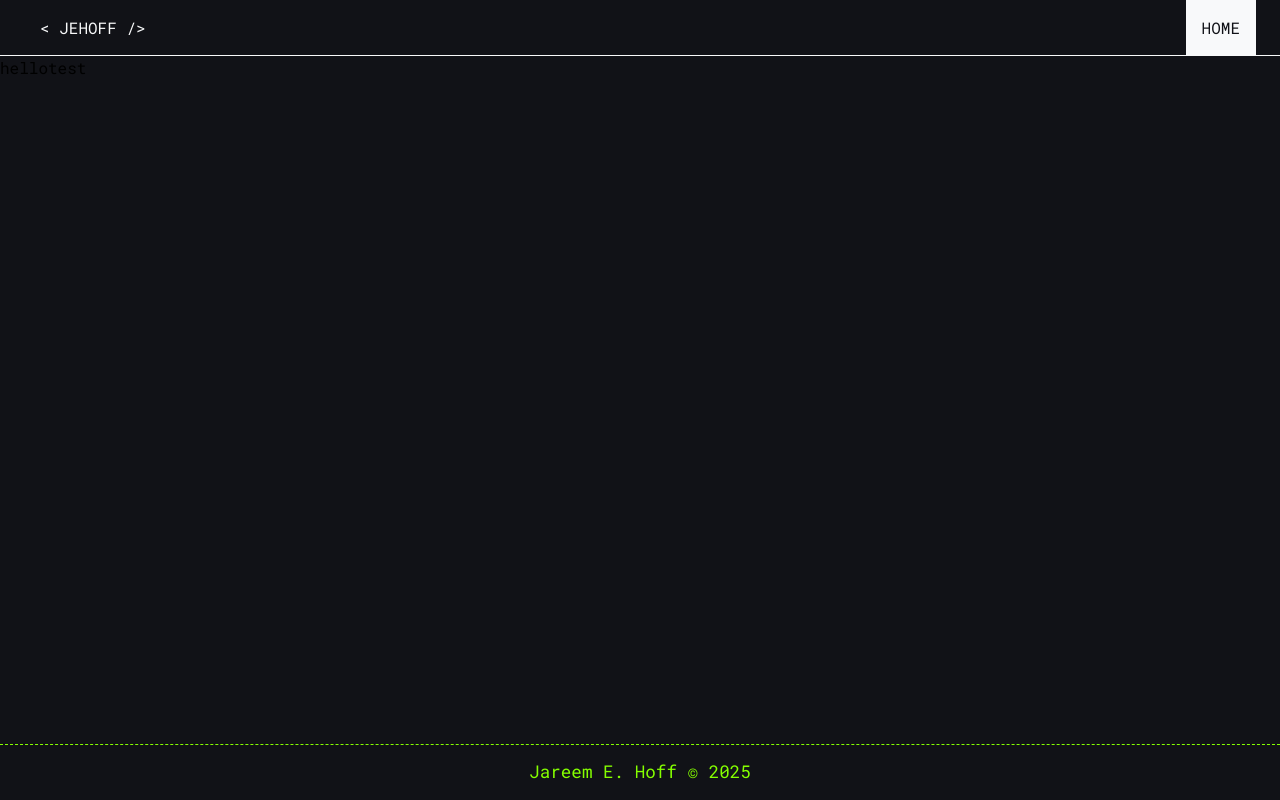
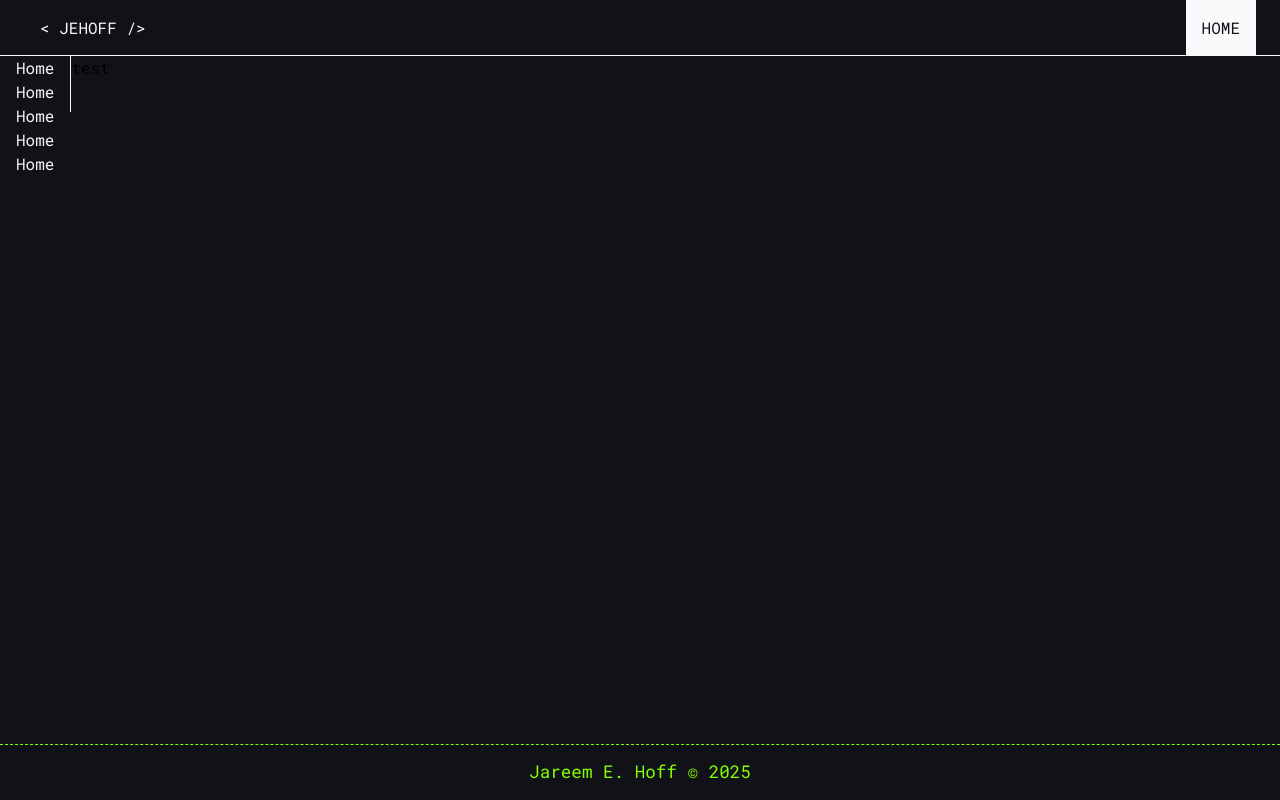
Before and after one commit to 12jihan/jehoff-portfo-admin, a React (Vite) app: page / in a window 1280 px wide. Built offline with nearby package versions, Linux system fonts and the light colour scheme.

Commit message:
I'll date

```diff
--- /dev/null
+++ b/src/components/SideNav/SideNav.tsx
@@ -0,0 +1,20 @@
+import type { ReactElement } from "react";
+
+function SideNav(): ReactElement {
+  return (
+    <>
+      <div className="side-nav">
+        <div className=" side-nav__group">
+          <div className="side-nav__item">Home</div>
+          <div className="side-nav__item">Home</div>
+          <div className="side-nav__item">Home</div>
+          <div className="side-nav__item">Home</div>
+          <div className="side-nav__item">Home</div>
+        </div>
+        <div className=" side-nav__group"></div>
+      </div>
+    </>
+  );
+}
+
+export default SideNav;
--- a/src/routes.tsx
+++ b/src/routes.tsx
@@ -2,6 +2,7 @@ import { createBrowserRouter, Outlet } from "react-router";
 import Home from "./pages/Home/Home";
 import Navbar from "./components/Navbar/Navbar";
 import Footer from "./components/Footer/Footer";
+import SideNav from "./components/SideNav/SideNav";
 
 const routes = createBrowserRouter([
   {
@@ -13,7 +14,9 @@ const routes = createBrowserRouter([
           className="
           main-content"
         >
-          <aside>hello</aside>
+          <aside>
+            <SideNav />
+          </aside>
           <main>
             <Outlet />
           </main>
--- a/src/styles/components/_navbar.scss
+++ b/src/styles/components/_navbar.scss
@@ -80,18 +80,40 @@
 .side-nav {
   position: relative;
   height: 3.5em;
-  padding: 0 1.5em;
   display: flex;
-  flex-direction: row;
+  flex-direction: column;
   justify-content: space-between;
   background-color: color("primary");
-  border-bottom: 1px solid color("light");
+  border-right: 1px solid color("light");
 
   &__group {
     height: auto;
     display: flex;
-    flex-direction: row;
+    flex-direction: column;
     align-items: center;
+  }
+
+  &__item {
+    color: color("light");
+    text-decoration: none;
+    height: 100%;
+    display: flex;
+    align-items: center;
+    padding: 0 1rem;
+    text-decoration: none;
+    transition: all 150ms ease-in-out;
+    cursor: pointer;
+
+    &:hover {
+      color: color("primary");
+      background-color: color("light");
+    }
+  }
+
+  &--active {
+    color: color("primary");
+    background-color: color("light");
+    text-decoration: none;
   }
 
   &__mobile-group {
@@ -127,26 +149,4 @@
       background-color: color("lime");
     }
   }
-
-  &__item {
-    color: color("light");
-    text-decoration: none;
-    height: 100%;
-    display: flex;
-    align-items: center;
-    padding: 0 1rem;
-    text-decoration: none;
-    transition: all 150ms ease-in-out;
-
-    &:hover {
-      color: color("primary");
-      background-color: color("light");
-    }
-  }
-
-  &--active {
-    color: color("primary");
-    background-color: color("light");
-    text-decoration: none;
-  }
 }
```
Also changed, not shown: src/components/SideNav/SideNav.scss (added).
